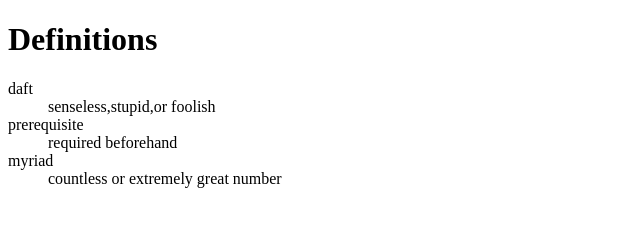
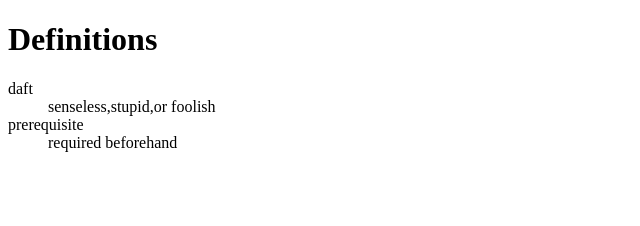
Before and after one commit to VefaKazimova/BF103, a plain HTML site: page tapsiriq2.html in a window 1280 px wide. Shown: the whole page, without its empty margins (0-640 px from the left). Drawn offline with Linux system fonts and the light colour scheme.

Commit message:
tapsiriq2.html file is modified

```diff
--- a/tapsiriq2.html
+++ b/tapsiriq2.html
@@ -12,8 +12,6 @@
         <dd>senseless,stupid,or foolish</dd>
         <dt>prerequisite</dt>
         <dd>required beforehand</dd>
-        <dt>myriad</dt>
-        <dd>countless or extremely great number</dd>
 
       </dl>
 </body>
```
